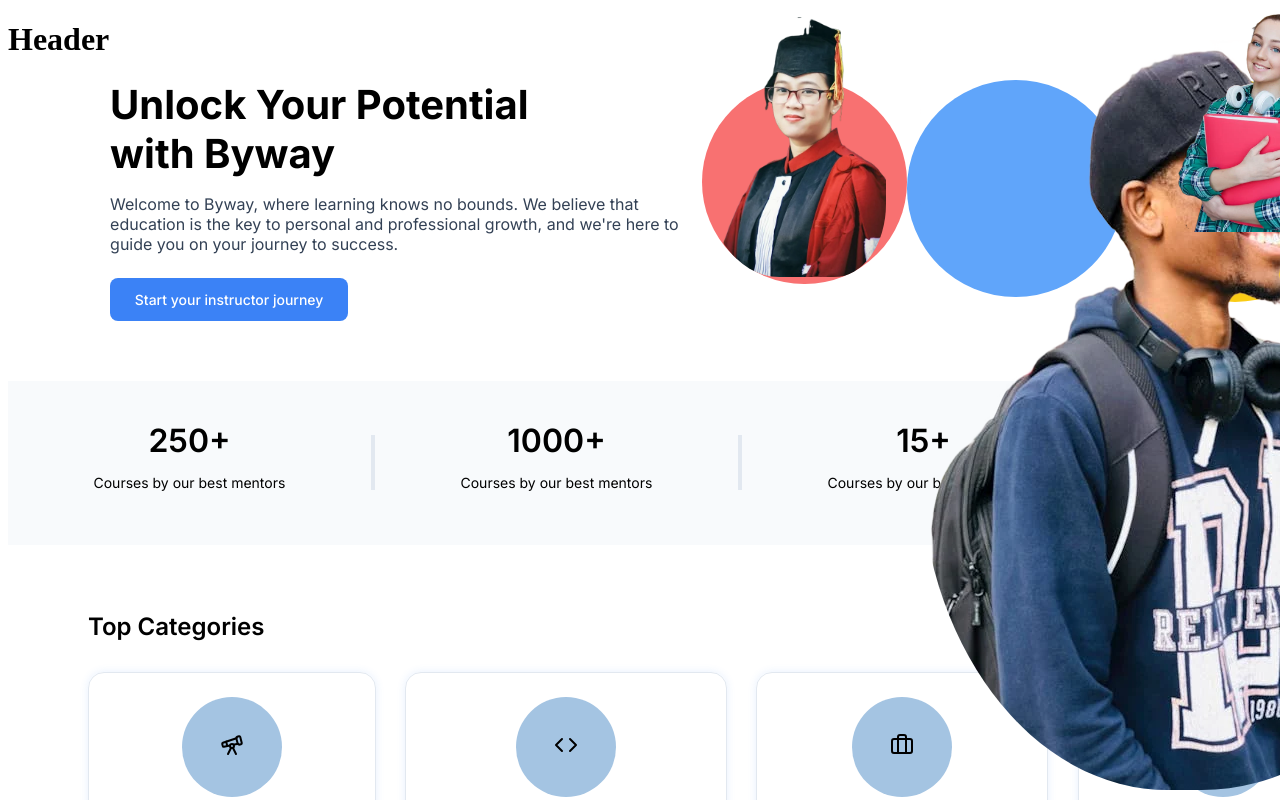
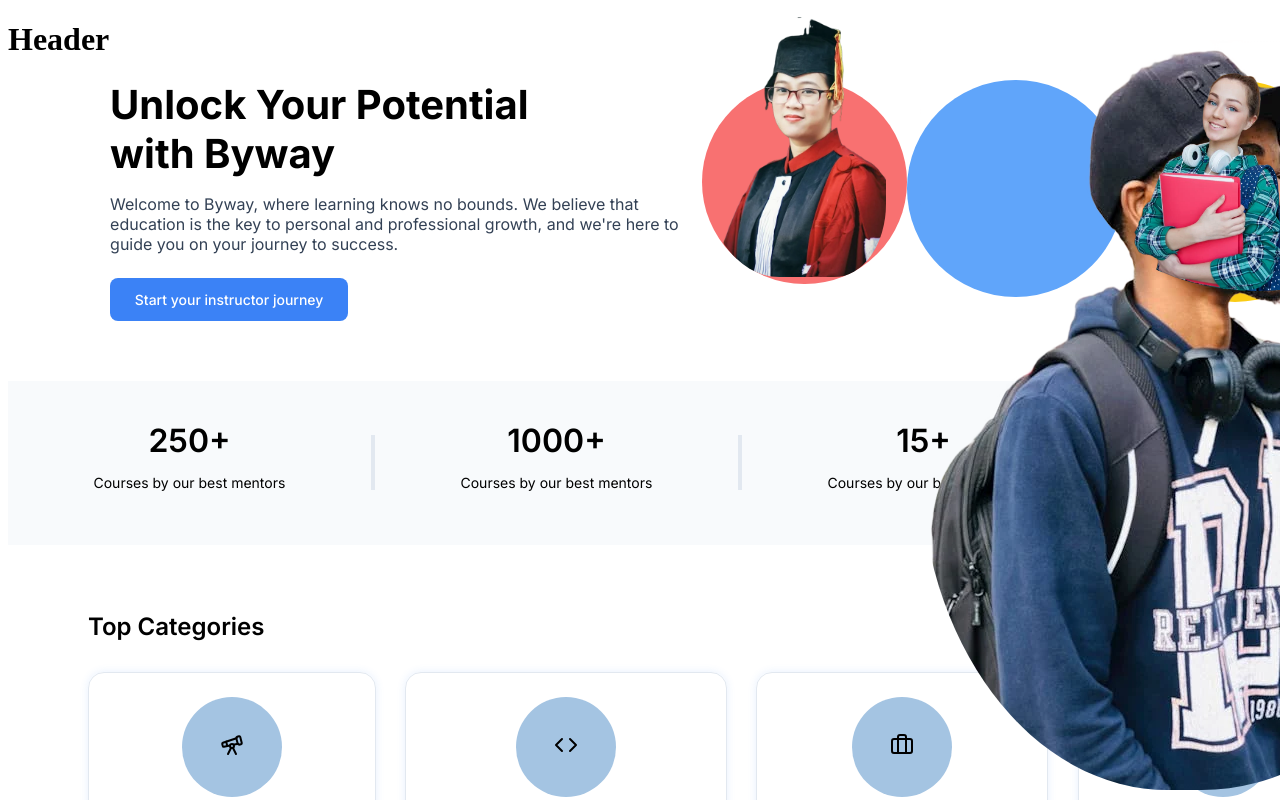
Before and after one commit to Devora-Digital/SkillBoost-Frontend, a Next.js app in the folder skillboost-frontend/: page / in a window 1280 px wide. Shown: the top 800 px of the page. Built offline with nearby package versions, Linux system fonts and the light colour scheme.

Commit message:
Edited position of third image in circle

```diff
--- a/skillboost-frontend/src/app/page.module.scss
+++ b/skillboost-frontend/src/app/page.module.scss
@@ -88,36 +88,25 @@
     position: absolute;
     top: 39.78px;
     left: 920px;
-    // left: 930px;
     width: auto;
     height: auto;
-    // border-bottom-left-radius: 38%;
     border-bottom-left-radius: 44%;
     border-bottom-right-radius: 50%;
 }
 
 .banner_image_third {
     position: absolute;
-    top: 11px;
+    // top: 50px;
+    top: 70px;
+    // left: 1090px;
+    left: 1080px;
     transform: scaleX(-1);
+    border-radius: 0 0 210% 180%;
+    // border-radius: 0 0 110% 160%;
+    // border-radius: 0 0 50% 50%;
+    // border-bottom-left-radius: 310%;
+    // border-bottom-right-radius: 550%;
 }
-
-// .banner_image_first {
-//     position: absolute;
-//     border-bottom-right-radius: 28%;
-//     border-bottom-left-radius: 42%;
-//     top: 16.78px;
-// }
-
-// .banner_image_second {
-//     position: absolute;
-//     top: 114.56px;
-// }
-
-// .banner_image_third {
-//     position: absolute;
-//     top: 11px;
-// }
 
 /*Statistic block*/
 .statistic_block {
```
